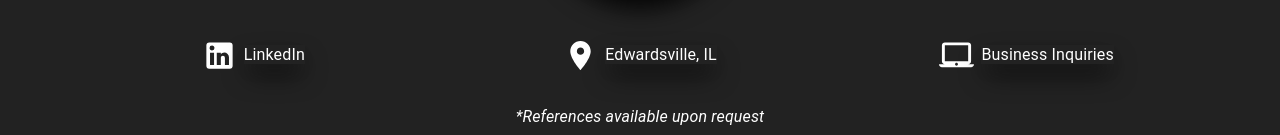
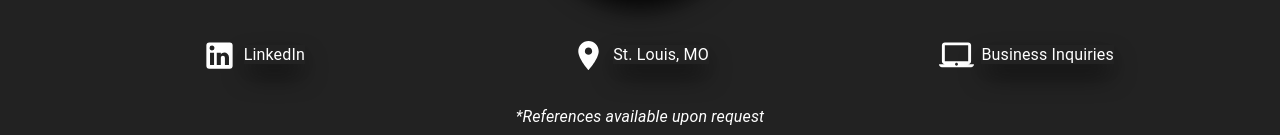
Before and after one commit to montanyecreative/neomat, a React (Create React App) app: page /home in a window 1280 px wide. Shown: the part 1931-2066 px from the top of the page. Built offline with nearby package versions, Linux system fonts and the light colour scheme.

Commit message:
MC-28 Change location contact me
Update link to St. Louis, MO

```diff
--- a/src/pages/homePage/sections/contact.js
+++ b/src/pages/homePage/sections/contact.js
@@ -57,13 +57,13 @@ export default function ContactSection() {
                     </Link>
                 </Grid>
                 <Grid item xs={12} sm={4}>
-                    <Link href="https://goo.gl/maps/4yb3nLeBr8TwYhwT7" target="_blank" rel="noopener" color={white} className={cx(linkOverrides)}>
+                    <Link href="https://goo.gl/maps/HYP46WSq7P1GyrMb7" target="_blank" rel="noopener" color={white} className={cx(linkOverrides)}>
                         <LocationOnIcon
                             fontSize="large"
                             className={cx(icon)}
                         />
                         <span className={cx(iconText)}>
-                            Edwardsville, IL
+                            St. Louis, MO
                         </span>
                     </Link>
                 </Grid>
```
